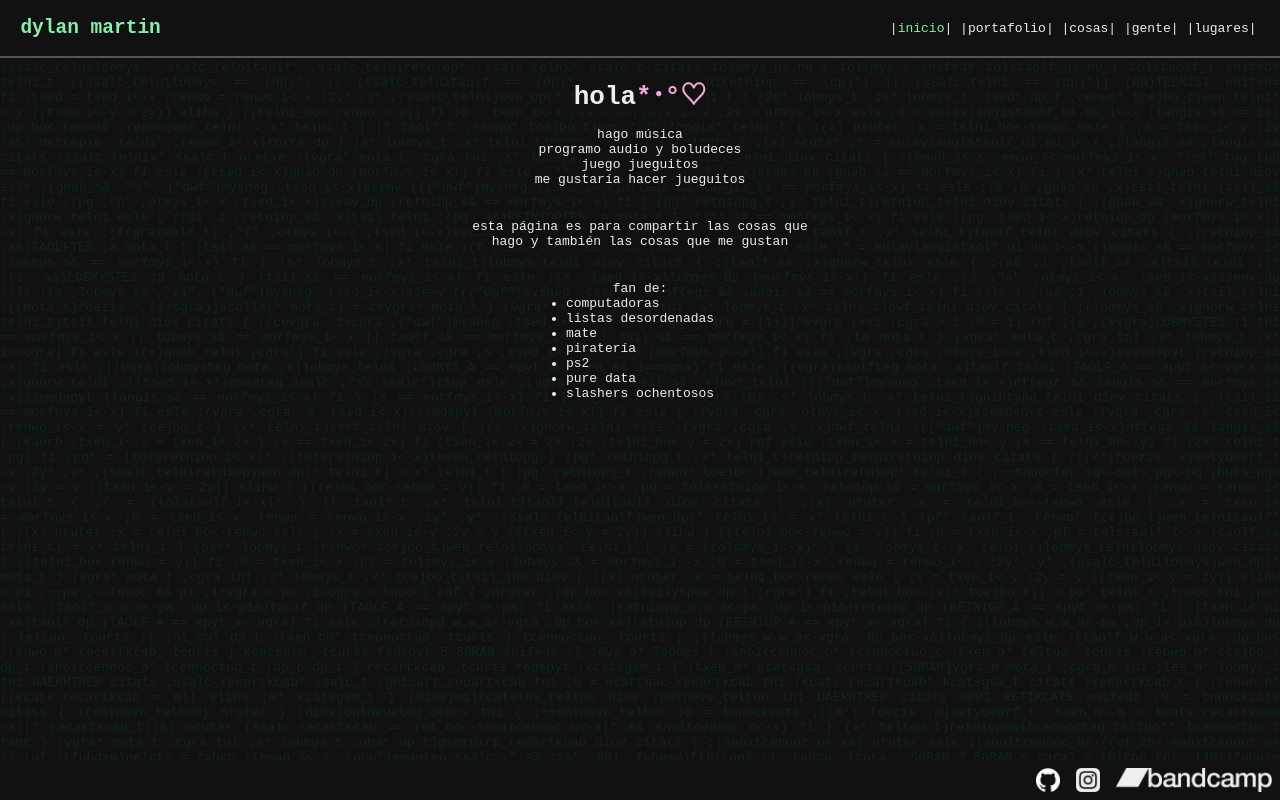
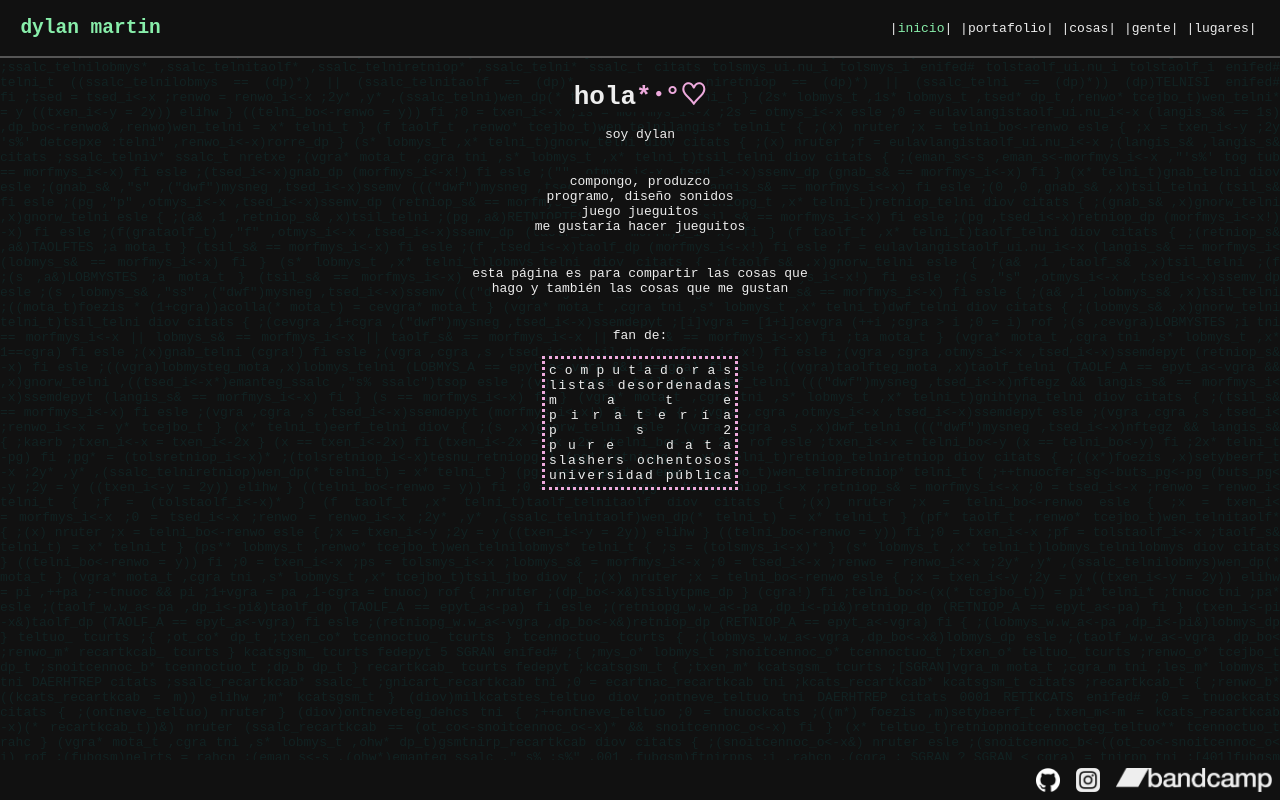
Before and after one commit to martindylan/martindylan.github.io, a React (Create React App) app: page / in a window 1280 px wide. Built offline with nearby package versions, Linux system fonts and the light colour scheme.

Commit message:
feat: updated home page

```diff
--- a/src/Routes/Inicio/Inicio.module.css
+++ b/src/Routes/Inicio/Inicio.module.css
@@ -19,6 +19,7 @@
   margin-bottom: 2rem;
   max-width: 45ch;
 }
+
 .line {
   margin: 0;
   display: block;
@@ -33,12 +34,18 @@
 }
 
 .this ul {
-  margin: 0;
-  padding: 0;
+  list-style-type: none;
+  border-width: medium;
+  border-color: var(--fg-col1);
+  border-style: dotted;
+  padding: 4px;
 }
+
 .this li {
-  text-align: left;
+  text-align-last: justify;
+  word-spacing: -6px;
 }
+
 .this li span {
   background: var(--bg);
 }
--- a/src/Routes/Inicio/Inicio.tsx
+++ b/src/Routes/Inicio/Inicio.tsx
@@ -10,10 +10,15 @@ export default function Inicio() {
       </Title>
       <div className={styles.block}>
         <div className={styles.line}>
-          <p>hago música</p>
+          soy dylan
+        </div>
+      </div>
+      <div className={styles.block}>
+        <div className={styles.line}>
+          <p>compongo, produzco</p>
         </div>
         <div className={styles.line}>
-          <p>programo audio y boludeces</p>
+          <p>programo, diseño sonidos</p>
         </div>
         <div className={styles.line}>
           <p>juego jueguitos</p>
@@ -31,13 +36,14 @@ export default function Inicio() {
         <div className={styles.line}>
           <p>fan de:</p>
           <ul>
-            <li><span>computadoras</span></li>
-            <li><span>listas desordenadas</span></li>
-            <li><span>mate</span></li>
-            <li><span>piratería</span></li>
-            <li><span>ps2</span></li>
-            <li><span>pure data</span></li>
-            <li><span>slashers ochentosos</span></li>
+            <li>c o m p u t a d o r a s</li>
+            <li>l i s t a s d e s o r d e n a d a s</li>
+            <li>m a t e</li>
+            <li>p i r a t e r í a</li>
+            <li>p s 2</li>
+            <li>p u r e    d a t a</li>
+            <li>s l a s h e r s o c h e n t o s o s</li>
+            <li>u n i v e r s i d a d p ú b l i c a</li>
           </ul>
         </div>
       </div>
```
